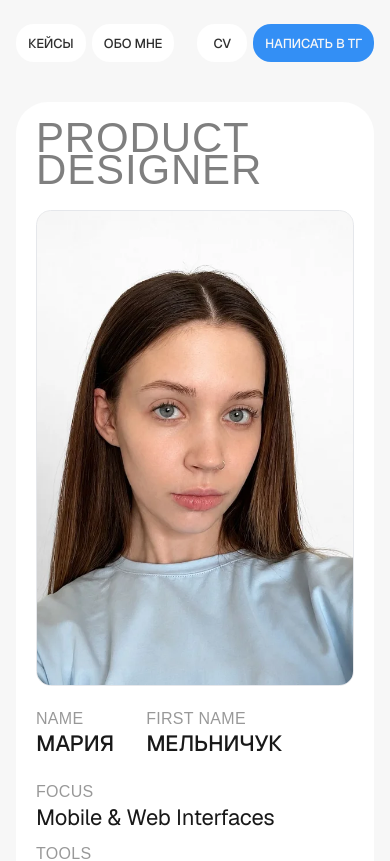
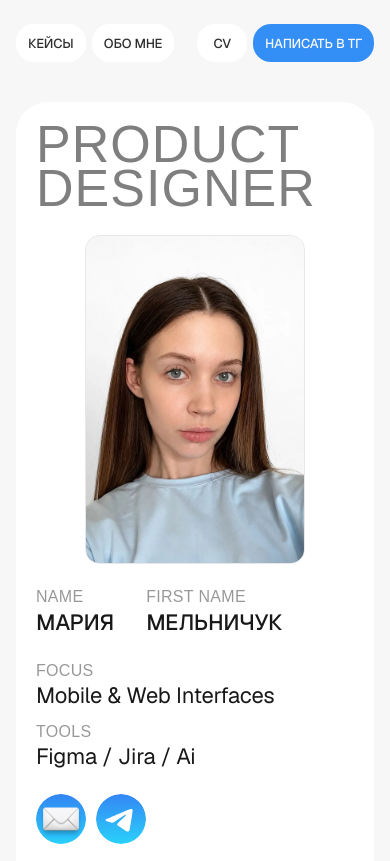
Before and after one commit to MariMel9212/portfolio, a Next.js app: page / in a window 390 px wide. Shown: the top 861 px of the page. Built offline with nearby package versions, Linux system fonts and the light colour scheme; a web font is replaced by a local one.

Commit message:
Shrink the mobile portrait and set the title on two lines.
Co-authored-by: leomel9922 <leomel9922@proton.me>

```diff
--- a/src/components/profile-card.tsx
+++ b/src/components/profile-card.tsx
@@ -23,7 +23,7 @@ export function ProfileCard() {
       className="relative mx-4 mt-10 flex scroll-mt-6 flex-col gap-6 overflow-clip rounded-[32px] bg-white p-5 sm:mx-auto sm:w-[600px] sm:p-8 md:mt-[52px] lg:w-fit lg:flex-row lg:items-start lg:gap-[12px] lg:rounded-[46px] lg:px-[44px] lg:pb-[32px] lg:pt-[44px]"
     >
       <div className="contents lg:flex lg:h-[454px] lg:w-[291px] lg:shrink-0 lg:flex-col lg:gap-[24px] lg:border-r lg:border-black/5">
-          <div className="pointer-events-none relative order-2 aspect-[272/407] w-full overflow-clip rounded-[14.595px] border-[0.73px] border-[#e5e7eb] drop-shadow-[0px_0px_1.46px_rgba(255,255,255,0.6)] max-lg:mx-auto max-lg:max-w-[340px] lg:order-none lg:w-[272px]">
+          <div className="pointer-events-none relative order-2 aspect-[272/407] w-full max-w-[220px] overflow-clip rounded-[14.595px] border-[0.73px] border-[#e5e7eb] drop-shadow-[0px_0px_1.46px_rgba(255,255,255,0.6)] max-lg:mx-auto sm:max-w-[260px] lg:order-none lg:w-[272px] lg:max-w-none">
             <div className="absolute left-[-0.27%] top-[-0.18%] h-[88.75%] w-[100.34%] rounded-[14.595px]">
               <div aria-hidden className="absolute inset-0 rounded-[14.595px] bg-[#d9d9d9]" />
               <div className="absolute inset-0 rounded-[inherit] shadow-[inset_0px_0.73px_0px_0px_rgba(255,255,255,0.7)]" />
@@ -53,8 +53,9 @@ export function ProfileCard() {
 
       <div className="contents lg:flex lg:w-[550px] lg:shrink-0 lg:flex-col lg:items-end lg:gap-[24px]">
         <div className="contents lg:relative lg:flex lg:w-full lg:flex-col lg:items-start lg:gap-[48px]">
-          <h1 className="font-display order-1 w-full text-[42px] uppercase leading-[0.77] tracking-[0.02em] text-black opacity-50 text-shadow-[0px_0px_2.919px_rgba(255,255,255,0.6)] sm:text-[62px] lg:order-none lg:text-[78px]">
-            product designer
+          <h1 className="font-display order-1 w-full text-[52px] uppercase leading-[0.86] tracking-[0.02em] text-black opacity-50 text-shadow-[0px_0px_2.919px_rgba(255,255,255,0.6)] sm:text-[58px] lg:order-none lg:text-[78px] lg:leading-[0.77]">
+            product <br className="lg:hidden" />
+            designer
           </h1>
           <div className="relative z-10 order-3 flex w-full flex-col gap-[26px] lg:order-none lg:pl-[5px] lg:w-[336.415px]">
             <div className="flex w-full items-center gap-8 uppercase sm:gap-[44px]">
```
